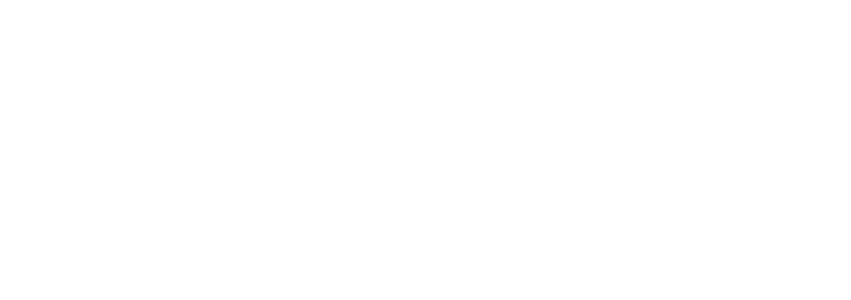
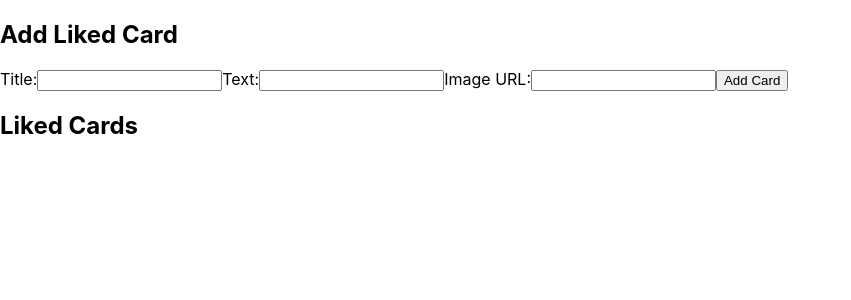
Before and after one commit to s4iTen/PFA_Project, a React (Create React App) app in the folder my-app/: page /liked in a window 1280 px wide. Before the commit this address had no page. Shown: the top 300 px of the page, without its empty margins (0-851 px from the left). Built offline with nearby package versions, Linux system fonts and the light colour scheme.

Commit message:
this is the last updates

```diff
--- a/my-app/src/App.js
+++ b/my-app/src/App.js
@@ -5,6 +5,7 @@ import { BrowserRouter,Route,Routes } from "react-router-dom";
 import Login from './Pages/Login';
 import SignUp from './Pages/SignUp';
 import Main from './Pages/Main';
+import AddLikedCard from './Pages/AddLikedCard';
 function App() {
   return (
 
@@ -13,6 +14,7 @@ function App() {
         <Route path="/Login" element={<Login />}/>
         <Route path="/SignUp" element={<SignUp />}/>
         <Route path="/" element={<Main />}/>
+        <Route path='/liked' element={<AddLikedCard />}></Route>
       </Routes>
       </BrowserRouter>
   );
--- /dev/null
+++ b/my-app/src/Pages/AddLikedCard.jsx
@@ -0,0 +1,58 @@
+import React, { useState } from 'react';
+
+const AddLikedCard = () => {
+  const [title, setTitle] = useState('');
+  const [text, setText] = useState('');
+  const [image, setImage] = useState('');
+  const [likedCards, setLikedCards] = useState([]);
+
+  const handleTitleChange = (event) => {
+    setTitle(event.target.value);
+  };
+
+  const handleTextChange = (event) => {
+    setText(event.target.value);
+  };
+
+  const handleImageChange = (event) => {
+    setImage(event.target.value);
+  };
+
+  const handleAddLikedCard = () => {
+    const newLikedCard = { title, text, image };
+    setLikedCards([...likedCards, newLikedCard]);
+    setTitle('');
+    setText('');
+    setImage('');
+  };
+
+  return (
+    <div>
+      <h2>Add Liked Card</h2>
+      <label>
+        Title:
+        <input type="text" value={title} onChange={handleTitleChange} />
+      </label>
+      <label>
+        Text:
+        <input type="text" value={text} onChange={handleTextChange} />
+      </label>
+      <label>
+        Image URL:
+        <input type="text" value={image} onChange={handleImageChange} />
+      </label>
+      <button onClick={handleAddLikedCard}>Add Card</button>
+
+      <h2>Liked Cards</h2>
+      {likedCards.map((card, index) => (
+        <div key={index}>
+          <h3>{card.title}</h3>
+          <p>{card.text}</p>
+          <img src={card.image} alt="Card Image" />
+        </div>
+      ))}
+    </div>
+  );
+};
+
+export default AddLikedCard;
--- a/my-app/src/components/Card.jsx
+++ b/my-app/src/components/Card.jsx
@@ -7,6 +7,12 @@ const Card = () => {
 
   const handleLike = () => {
     setLiked(!liked);
+    // Save the liked state to a user's liked cards list in the backend or local storage
+    // You can use auth.currentUser.uid to identify the current user if using Firebase authentication
+    // Example: Save the liked state to Firestore database
+    // auth.firestore().collection('users').doc(auth.currentUser.uid).update({
+    //   likedCards: liked ? firebase.firestore.FieldValue.arrayRemove(cardId) : firebase.firestore.FieldValue.arrayUnion(cardId)
+    // });
   };
 
   return (
@@ -16,8 +22,8 @@ const Card = () => {
       <div className="buttons">
         <button className="buy-button">Buy Now</button>
         <button className={`like-button ${liked ? 'liked' : ''}`} onClick={handleLike}>
-        { liked ?
-            <i style={{paddingRight: 10}} className={'fas fa-heart'}></i> : <></>}Like
+          {liked ? <i style={{ paddingRight: 10 }} className={'fas fa-heart'}></i> : <></>}
+          {liked ? 'Liked' : 'Like'}
         </button>
         <button className="add-to-cart-button">Add to Cart</button>
       </div>
--- a/my-app/src/firebase.js
+++ b/my-app/src/firebase.js
@@ -1,6 +1,8 @@
 // Import the functions you need from the SDKs you need
 import { initializeApp } from "firebase/app";
 import { getAuth } from "firebase/auth";
+import 'firebase/storage'
+import { Images } from 'firebase/storage'
 // TODO: Add SDKs for Firebase products that you want to use
 // https://firebase.google.com/docs/web/setup#available-libraries
 
@@ -16,6 +18,7 @@ const firebaseConfig = {
   measurementId: "G-1D8KPRXW73"
 };
 
+
 // Initialize Firebase
 const app = initializeApp(firebaseConfig);
 const auth = getAuth(app);
```
